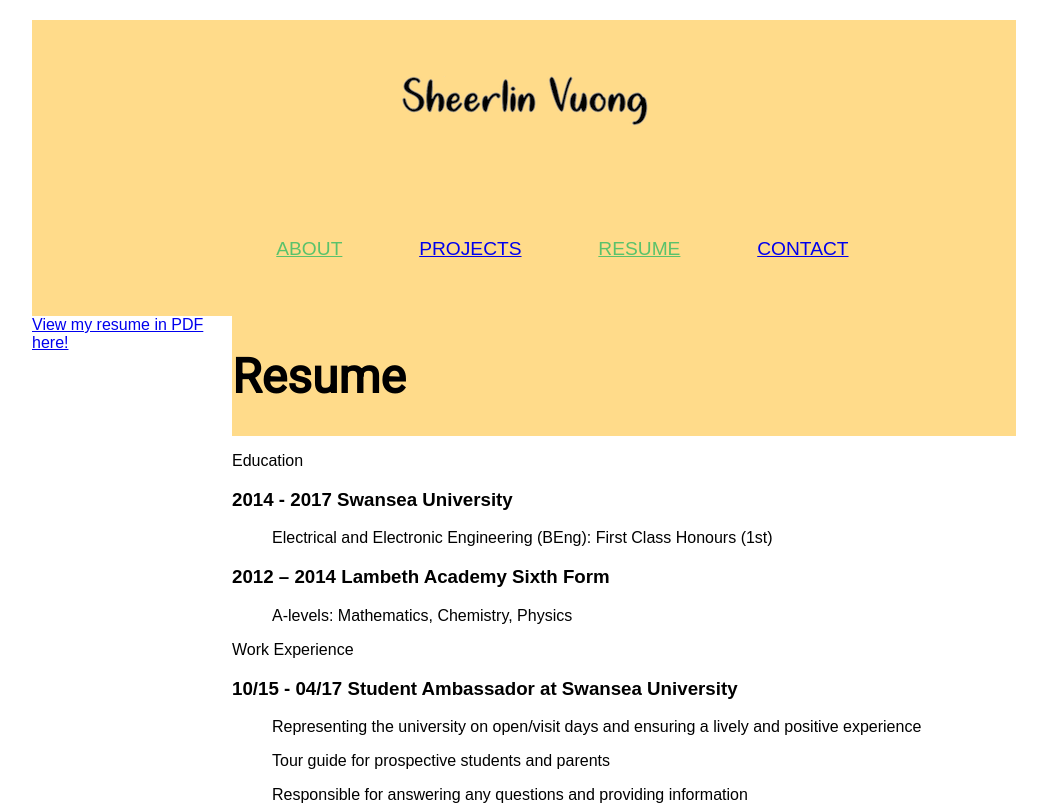
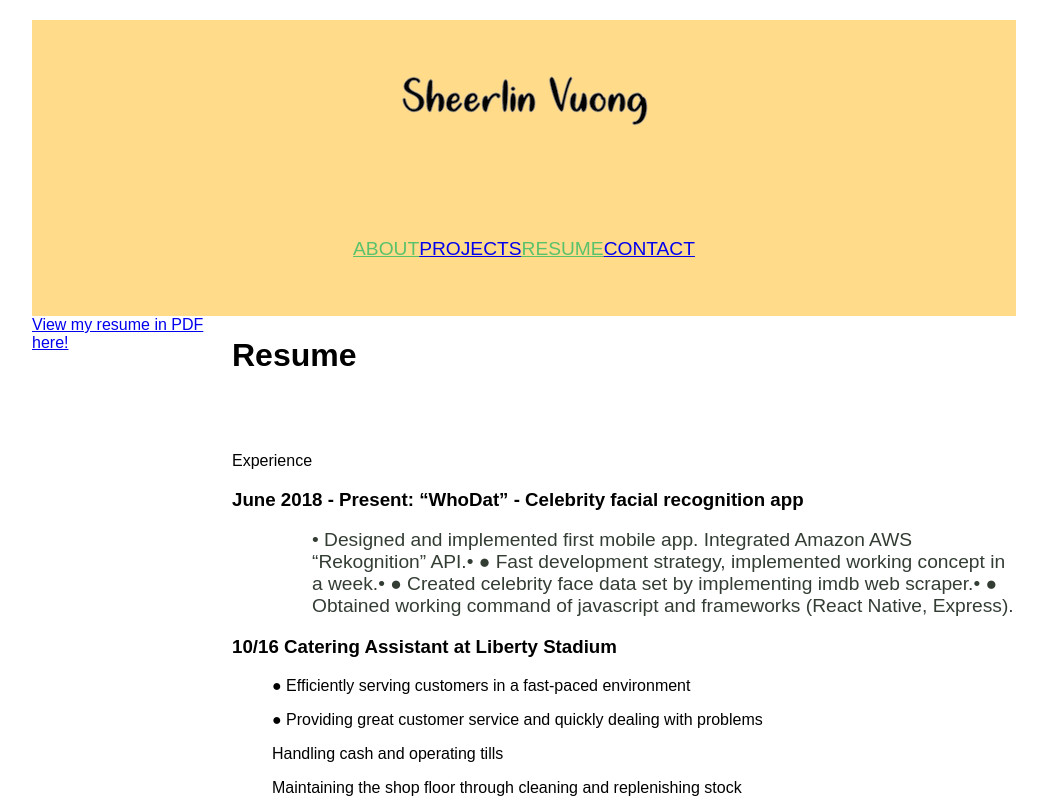
Before and after one commit to sheerlinvuong/sheerlinvuong.github, a React (Create React App) app: page /resume in a window 1280 px wide. Shown: the top 805 px of the page, without its empty margins (116-1163 px from the left). Built offline with nearby package versions, Linux system fonts and the light colour scheme.

Commit message:
Testing new resume layout

```diff
--- a/src/components/pages/resume/Resume.css
+++ b/src/components/pages/resume/Resume.css
@@ -31,3 +31,7 @@
 .ts {
   font-family: 'Open Sans', sans-serif;
 }
+li{
+ padding-left: 0px;
+ margin-left: 0px;
+}
--- a/src/components/pages/resume/Resume.js
+++ b/src/components/pages/resume/Resume.js
@@ -4,6 +4,7 @@ import './Resume.css';
 //import { Document } from 'react-pdf';
 //import pic from './pic.png';
 
+const BULLET = '\u2022 ';
 class Resume extends Component {
   educationContent = [
     {
@@ -22,12 +23,25 @@ class Resume extends Component {
   ];
   workContent = [
     {
-      date: '10/15 - 04/17 ',
-      positionTitle: 'Student Ambassador at Swansea University',
+      date: 'June 2018 - Present: ',
+      positionTitle: ' “WhoDat” - Celebrity facial recognition app',
       details: [
-        'Representing the university on open/visit days and ensuring a lively and positive experience',
-        'Tour guide for prospective students and parents',
-        'Responsible for answering any questions and providing information',
+        <ul>
+          <li>{BULLET}Designed and implemented first mobile app.</li>
+          <li> Integrated Amazon AWS “Rekognition” API.</li>
+          <li>
+            {BULLET}● Fast development strategy, implemented working concept in
+            a week.
+          </li>
+          <li>
+            {BULLET}● Created celebrity face data set by implementing imdb web
+            scraper.
+          </li>
+          <li>
+            {BULLET}● Obtained working command of javascript and frameworks
+            (React Native, Express).
+          </li>
+        </ul>,
       ],
     },
 
@@ -35,8 +49,8 @@ class Resume extends Component {
       date: '10/16',
       positionTitle: 'Catering Assistant at Liberty Stadium',
       details: [
-        'Efficiently serving customers in a fast-paced environment',
-        'Providing great customer service and quickly dealing with problems',
+        '● Efficiently serving customers in a fast-paced environment',
+        '● Providing great customer service and quickly dealing with problems',
         'Handling cash and operating tills',
         'Maintaining the shop floor through cleaning and replenishing stock',
       ],
@@ -73,14 +87,14 @@ class Resume extends Component {
           {' '}
           View my resume in PDF here!{' '}
         </a>
-        <header className="CV-header">
+        <header>
           <h1>Resume</h1>
         </header>
         <body className="CV-body">
+          <p>Experience</p>
+          {this.renderContents(this.workContent)}
           <p> Education </p>
           {this.renderContents(this.educationContent)}
-          <p> Work Experience</p>
-          {this.renderContents(this.workContent)}
         </body>
       </div>
     );
```
